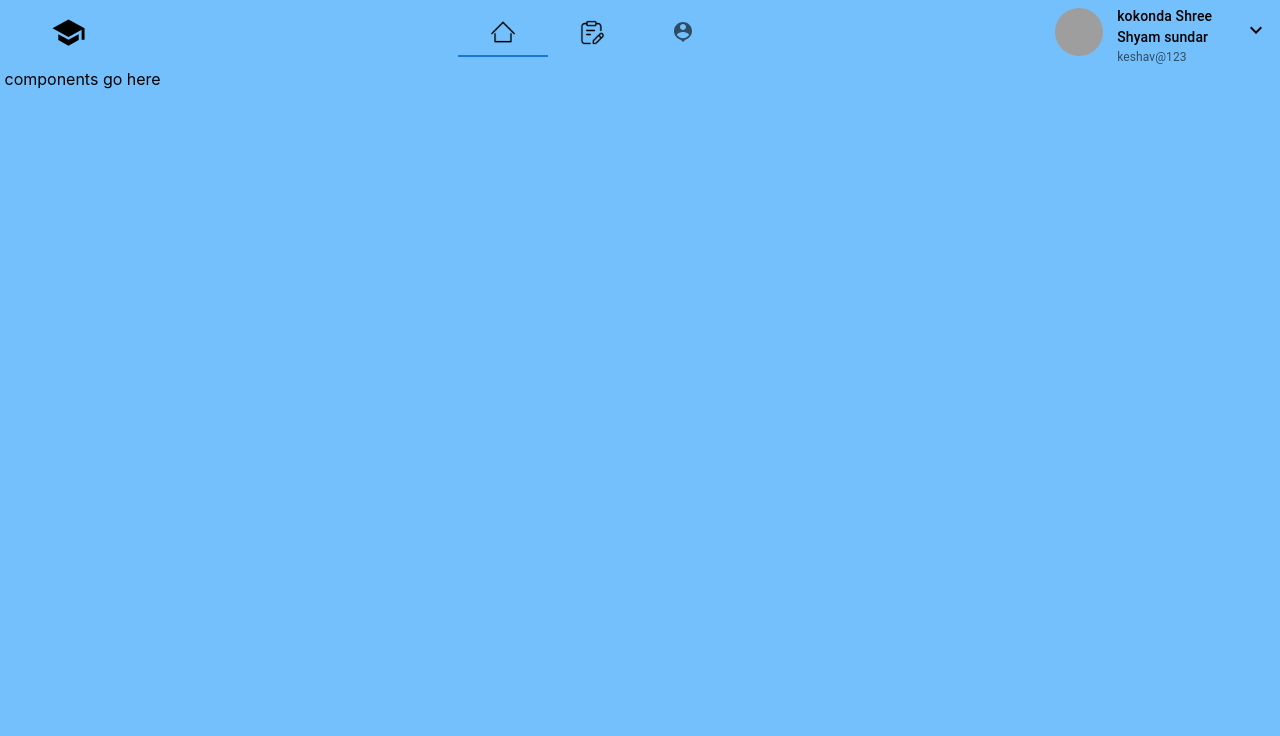
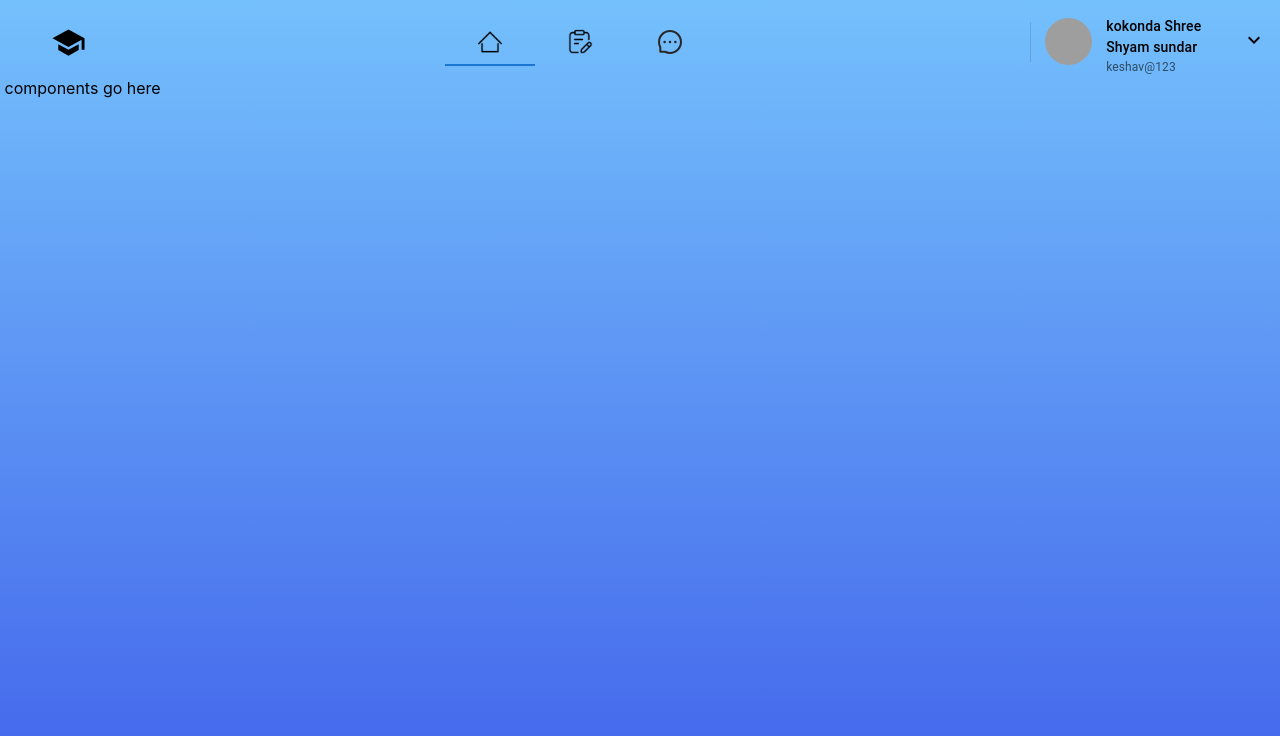
Before and after one commit to sairaj2059/College-Management-System, a React (Create React App) app in the folder frontend/: page /nav in a window 1280 px wide. Shown: the top 736 px of the page. Built offline with nearby package versions, Linux system fonts and the light colour scheme; grey boxes are pictures that could not be loaded.

Commit message:
navigation bar ui completed, ready for testting components for matching the overall ui

```diff
--- a/frontend/src/components/NavBarComponent.jsx
+++ b/frontend/src/components/NavBarComponent.jsx
@@ -2,11 +2,12 @@ import * as React from "react";
 import Tabs from "@mui/material/Tabs";
 import Tab from "@mui/material/Tab";
 import { DropdownComponent } from "./DropdownComponent";
-import PersonPinIcon from "@mui/icons-material/PersonPin";
 import { Avatar, Box, Typography } from "@mui/material";
 import home from "../resources/images/home.png";
-import examIcon from "../resources/images/exam.png"
+import examIcon from "../resources/images/exam.png";
 import SchoolSharpIcon from "@mui/icons-material/SchoolSharp";
+import Divider from "@mui/material/Divider";
+import { MessageOutlined } from "@ant-design/icons";
 
 export default function NavBarComponent() {
   const [value, setValue] = React.useState(0);
@@ -37,7 +38,7 @@ export default function NavBarComponent() {
           display: "flex",
           alignItems: "center",
           justifyContent: "center",
-          marginTop:'5px'
+          marginTop: "5px",
         }}
       >
         <SchoolSharpIcon fontSize="large" />
@@ -51,18 +52,29 @@ export default function NavBarComponent() {
             }
             aria-label="home"
           />
-          <Tab icon={
-              <img src={examIcon} alt="exam" style={{ width: 25, height: 25,fontWeight: '500' }} />
+          <Tab
+            icon={
+              <img
+                src={examIcon}
+                alt="exam"
+                style={{ width: 25, height: 25, fontWeight: "500" }}
+              />
             }
-            aria-label="exam" />
-          <Tab icon={<PersonPinIcon />} aria-label="person" />
+            aria-label="exam"
+          />
+          <Tab
+            icon={
+              <MessageOutlined style={{ fontSize: "24px", color: "rgb(40, 40, 40)" }} />
+            }
+            aria-label="mesaages"
+          />
         </Tabs>
       </Box>
       <Box
         sx={{
           display: "flex",
           alignItems: "center",
-          width: "18%",
+          width: "20%",
           height: "100%",
           justifyContent: "space-around",
           backgroundColor: "transparent",
@@ -78,8 +90,11 @@ export default function NavBarComponent() {
             gap: { xs: "4px", sm: "6px", md: "10px", lg: "14px" },
           }}
         >
+          <Box sx={{ display: "flex", alignItems: "center" }}>
+            <Divider orientation="vertical" flexItem sx={{ height: "5vh" }} />
+          </Box>
           <Box>
-            <Avatar src="/broken-image.jpg" sx={{ width: 48, height: 48 }} />
+            <Avatar src="/broken-image.jpg" sx={{ width: 47, height: 47 }} />
           </Box>
           <Box
             sx={{
--- a/frontend/src/pages/NavigationBar.jsx
+++ b/frontend/src/pages/NavigationBar.jsx
@@ -10,10 +10,11 @@ export const NavigationBar = () => {
         flexDirection: "column",
         height: "100vh",
         width: "100vw",
-        backgroundColor: "#74c0fc",
+        background:' linear-gradient(to bottom, #74c0fc, #4263eb)',//linear-gradient(to right, #74c0fc, #ff758f); optional
         alignItems: "center",
         justifyContent: "center",
         //gap: "clamp(2px, 1vw, 4px)",
+        paddingTop:{ xs: "4px", sm: "10px" },
       }}
     >
       <Box sx={{ width: "100%", height: "8%", backgroundColor: "transparent" }}>
--- a/frontend/src/pages/StudentDashboard.jsx
+++ b/frontend/src/pages/StudentDashboard.jsx
@@ -316,7 +316,6 @@ import SAttendance from "../components/SAttendance";
 import StudentProfile from "../components/StudentProfile";
 import PerformanceChart from "../components/PerformanceChart";
 import Calendar from "../components/Calendars";
-import ExamResultCard from "../components/ExamResultCard";
 import Faculty from "../components/Faculty";
 
 function StudentDashboard() {
@@ -402,7 +401,7 @@ function StudentDashboard() {
 
         {/* Exam Result Card */}
         <Box sx={{ width: { xs: "100%", md: "30%" }, display: "flex", justifyContent: "center" }}>
-          <ExamResultCard />
+          {/* <ExamResultCard /> */}
         </Box>
       </Stack>
 
```
